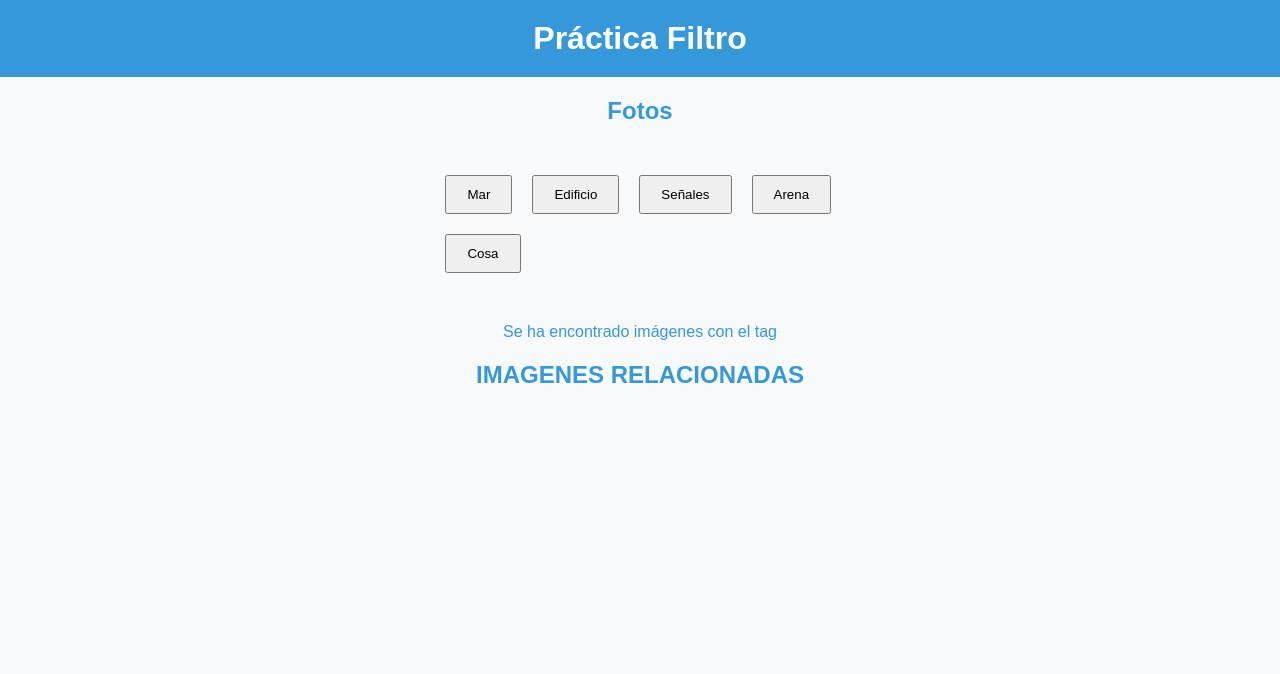
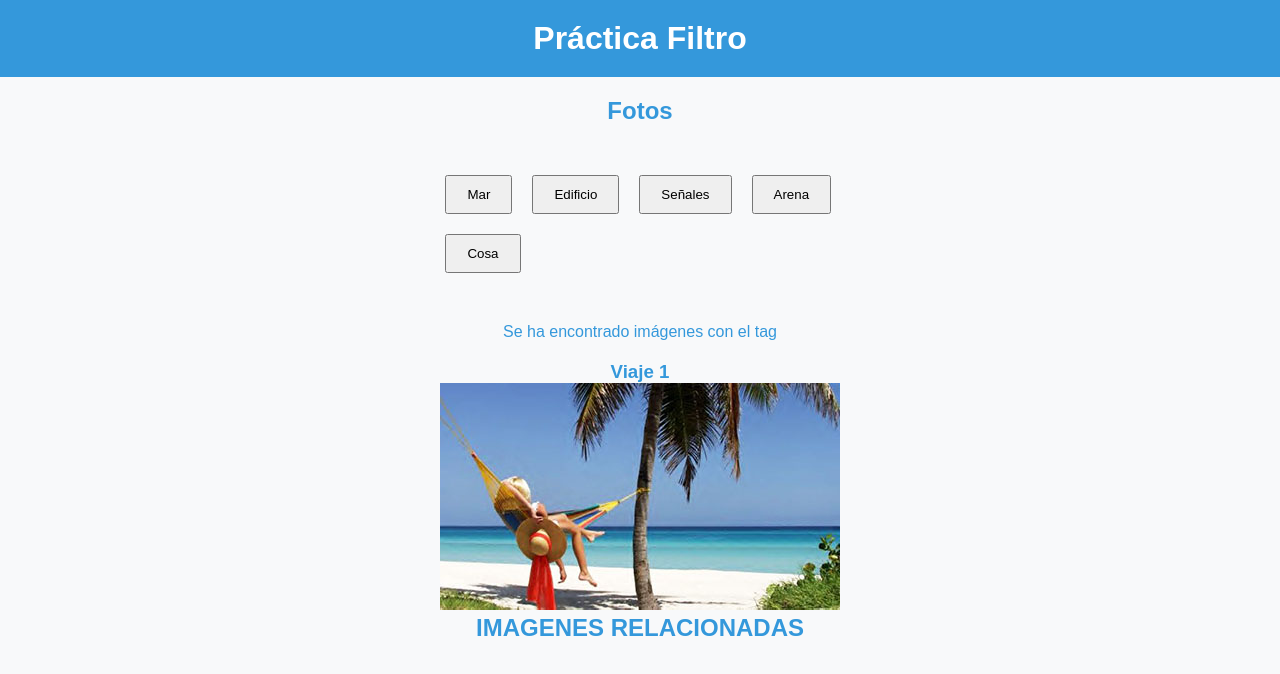
Before and after one commit to sebastian438/trabajo_practica_eventos, a plain HTML site: page index.html in a window 1280 px wide. Drawn offline with Linux system fonts and the light colour scheme.

Commit message:
ADD: imagen grande añadido, y primera parte de galeria imagenes  añadida

```diff
--- a/index.html
+++ b/index.html
@@ -39,7 +39,7 @@
                 <header>
                     <h2>IMAGENES RELACIONADAS</h2>
                 </header>
-                <div class="flexContainer" id="cardsContainer">
+                <div class="imgBox" id="imgBox">
                     <!-- <article class="cardImagenes">
                         <h3>título del viaje 2</h3>
                         <div class="cajaImagenPequenia">
--- a/js/main.js
+++ b/js/main.js
@@ -24,6 +24,115 @@ const crearBotones = () => {
 
 
 crearBotones();
+
+
+
+//Crear imagenes
+
+const imagenes = [
+    {
+        titulo: 'Viaje 1',
+        url: '/asset/image/viajes-1.jpg',
+        alt: 'texto alternativo de la imagen',
+        descripcion: 'Breve descripción de la imagen',
+        tags: ['mar', 'palmera', 'chica', 'cielo'],
+    },
+    {
+        titulo: 'Viaje 2',
+        url: '/asset/image/viajes-2.jpg',
+        alt: 'texto alternativo de la imagen',
+        descripcion: 'Breve descripción de la imagen',
+        tags: ['mar', 'arena', 'puente', 'cielo', 'casas'],
+    },
+    {
+        titulo: 'Viaje 3',
+        url: '/asset/image/viajes-3.jpg',
+        alt: 'texto alternativo de la imagen',
+        descripcion: 'Breve descripción de la imagen',
+        tags: ['palmera', 'agua', 'cielo'],
+    },
+    {
+        titulo: 'Viaje 4',
+        url: '/asset/image/viajes-4.jpg',
+        alt: 'texto alternativo de la imagen',
+        descripcion: 'Breve descripción de la imagen',
+        tags: ['palmera', 'agua', 'cielo'],
+    },
+    {
+        titulo: 'Viaje 5',
+        url: '/asset/image/viajes-5.jpg',
+        alt: 'texto alternativo de la imagen',
+        descripcion: 'Breve descripción de la imagen',
+        tags: ['palmera', 'agua', 'cielo'],
+    },
+    {
+        titulo: 'Viaje 6',
+        url: '/asset/image/viajes-6.jpg',
+        alt: 'texto alternativo de la imagen',
+        descripcion: 'Breve descripción de la imagen',
+        tags: ['palmera', 'agua', 'cielo'],
+    },
+    {
+        titulo: 'Viaje 7',
+        url: '/asset/image/viajes-7.jpg',
+        alt: 'texto alternativo de la imagen',
+        descripcion: 'Breve descripción de la imagen',
+        tags: ['palmera', 'agua', 'cielo'],
+    },
+]
+
+
+const imagenGrande = document.querySelector("#imagenGrande");
+// console.log(imagenGrande);
+const tituloImagenGrande = document.querySelector("#tituloImagenGrande");
+// console.log(tituloImagenGrande);
+
+const crearImagenGrande = () => {
+    tituloImagenGrande.textContent = imagenes[0].titulo;
+    const cajaImagenGrande = document.createElement("DIV");
+    const imageBig = document.createElement("IMG");
+
+    //Caja imagen
+    cajaImagenGrande.id = "cajaImagenGrande";
+    cajaImagenGrande.classList = "cajaImagenGrande";
+
+    //Imagen
+
+    imageBig.setAttribute("src", imagenes[0].url);
+    imageBig.setAttribute("alt", imagenes[0].alt);
+
+
+    cajaImagenGrande.append(imageBig);
+    fragment.append(cajaImagenGrande);
+    imagenGrande.append(fragment);
+}
+
+crearImagenGrande();
+
+const createGallery = () => {
+    const imgBox = document.querySelector("#imgBox");
+    // console.log(imgBox);
+
+    imagenes.forEach((element) => {
+
+
+
+        const cardImagenes = document.createElement("ARTICLE");
+        cardImagenes.classList = "cardImagenes";
+        fragment.append(cardImagenes);
+
+
+
+
+
+
+
+
+    });
+    imgBox.append(fragment);
+}
+
+createGallery();
 
 
 
@@ -61,26 +170,3 @@ crearBotones();
 // Responder
 
 // 10:10
-// const imagenes = [
-//     {
-//         titulo: 'Viaje 1',
-//         url: 'ruta de la imagen',
-//         alt: 'texto alternativo de la imagen',
-//         descripcion: 'Breve descripción de la imagen',
-//         tags: ['mar', 'palmera', 'chica', 'cielo'],
-//     },
-//     {
-//         titulo: 'Viaje 1',
-//         url: 'ruta de la imagen',
-//         alt: 'texto alternativo de la imagen',
-//         descripcion: 'Breve descripción de la imagen',
-//         tags: ['mar', 'arena', 'puente', 'cielo', 'casas'],
-//     },
-//     {
-//         titulo: 'Viaje 1',
-//         url: 'ruta de la imagen',
-//         alt: 'texto alternativo de la imagen',
-//         descripcion: 'Breve descripción de la imagen',
-//         tags: ['palmera', 'agua', 'cielo'],
-//     },
-// ]
```
